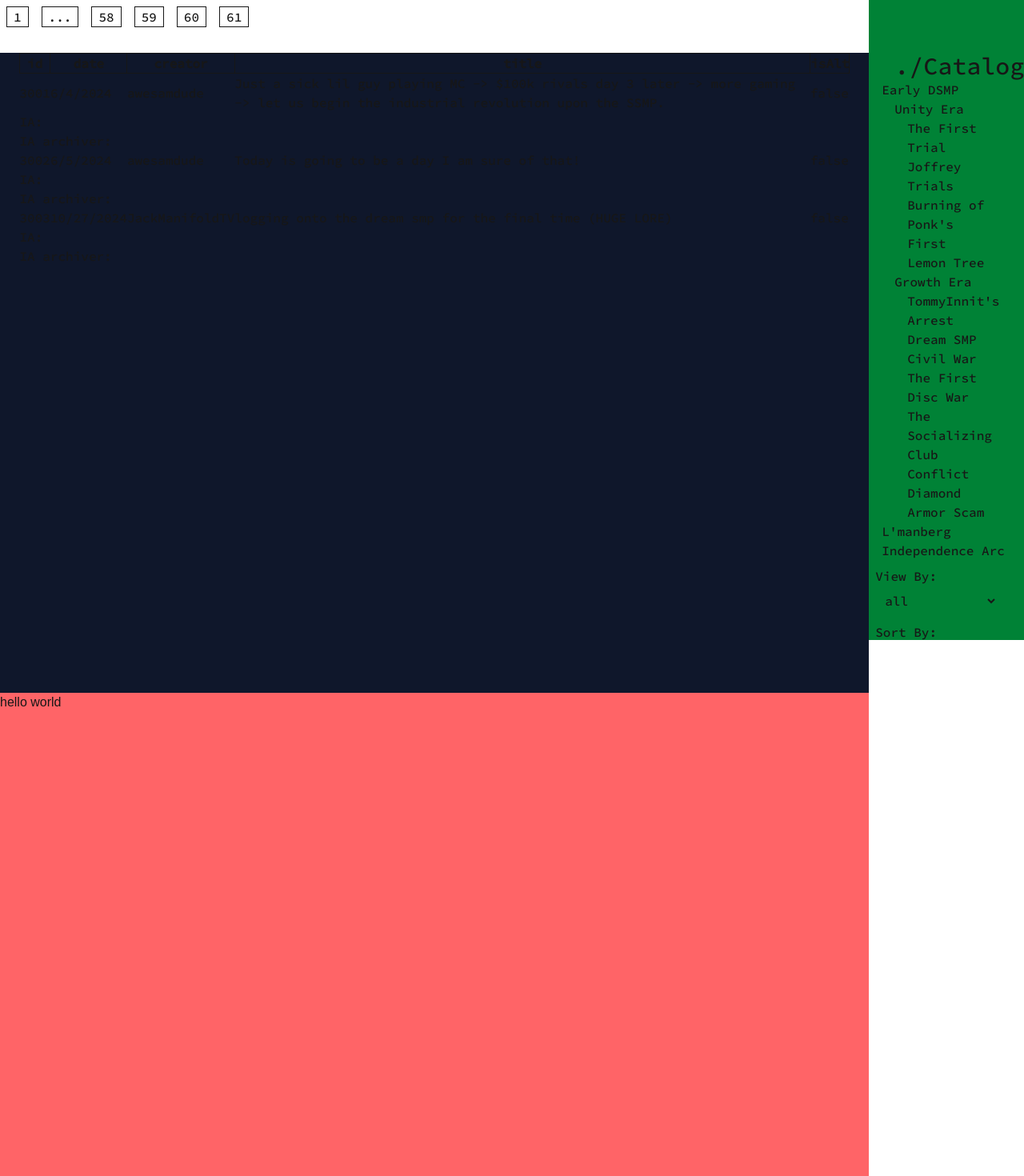
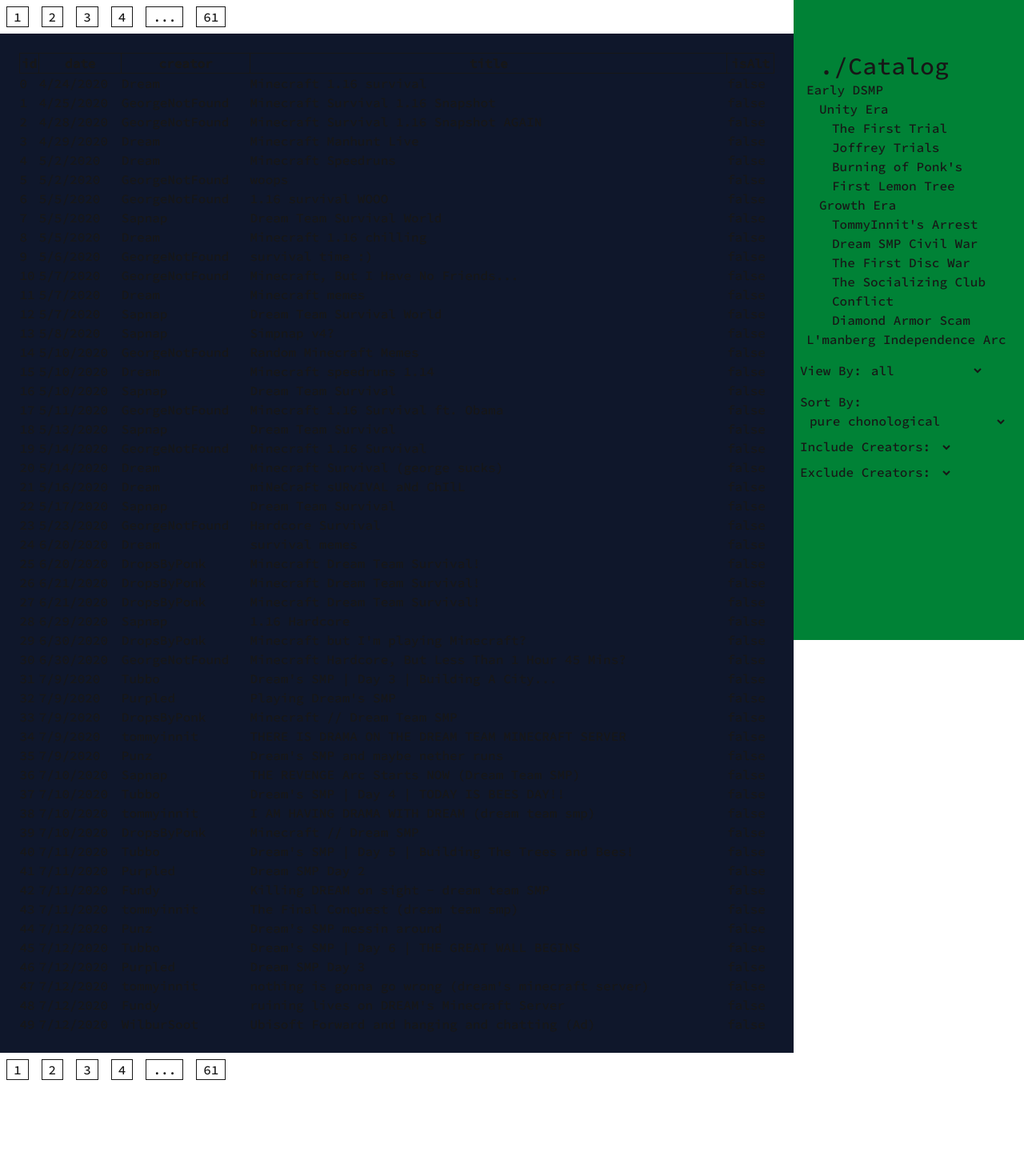
Before and after one commit to xiberxia/dsmpvodsproject, a Next.js app: page / in a window 1280 px wide. Shown: the top 1470 px of the page at 80% size. After the commit the page ends 1358 px from the top, so only its background shows below. Built offline with nearby package versions, Linux system fonts and the light colour scheme.

Commit message:
html table, fixed rowStates

```diff
--- a/src/app/page.tsx
+++ b/src/app/page.tsx
@@ -1,13 +1,12 @@
 "use client"
-import { useState } from 'react';
+import { useState, useEffect } from 'react';
 import vods from "./media/dsmpVodsMasterSheet";
 
 var vodsInUse = vods;
 
 
-
 var paginationDisplay = []
-function Pagination(vodsPerPage, totalVods, currentPage) {
+function Pagination(vodsPerPage: number, totalVods: number, currentPage: number) {
     const startPageNumbers = [];
     const middlePageNumbers = [];
     const endPageNumbers = [];
@@ -34,6 +33,7 @@
     )
 }
 
+const totalVods = vodsInUse.length;
 
 export default function Home() {
     /**
@@ -49,27 +49,38 @@
     // totalVods=vodsInUse.length
 
 
-  const totalVods = vodsInUse.length;
+    {/* default number vods per page */}
     const [ vodsPerPage, setVodsPerPage ] = useState(50);
-  const [ currentPage, setCurrentPage ] = useState(61);
-  const initRowExpandStates = [];
+    {/* pages starts counting from 1*/}
+    const [ currentPage, setCurrentPage ] = useState(1);
+
+    const initRowExpandStates : boolean[] = [];
     for (var i = 0; i < vodsPerPage; i++) {
         initRowExpandStates.push(false);
     }
     const [ rowExpand, setRowExpand ] = useState(initRowExpandStates);
 
-  function MakeRow( singleVod, index ) {
+    function changeRowStates(index: number) {
+        var curRowExpandStates = rowExpand.slice(0);
+        curRowExpandStates[index] = !rowExpand[index];
+
+        setRowExpand(curRowExpandStates);
+
+    }
+
+
+    function MakeRow( singleVod, index: number ) {
 
 
         return [
-      <tr key={singleVod.id}  onClick={() => setRowExpand(rowExpand[index])}>
+            <tr key={singleVod.id}  onClick={() => {changeRowStates(index)}}>
                 <td >{singleVod.id}</td>
                 <td >{singleVod.date}</td>
                 <td >{singleVod.creator}</td>
                 <td >{singleVod.title}</td>
                 <td >{singleVod.isAlt.toString()}</td>
             </tr>,
-      rowExpand && (
+            rowExpand[index] && (
                 <tr  key={singleVod.id + 10000}>
                     <td  colSpan={5} >
                     <p className="">IA: {singleVod.archiveLink}</p>
@@ -83,20 +94,18 @@
 
 
     var totalPages = 61;
-  function getTotalPages( vodsPerPage ) {
+    function getTotalPages( vodsPerPage: number ) {
         totalPages = Math.round((totalVods / vodsPerPage)+1);
     }
-  console.log(totalPages);
 
 
-  function getCurrentVods( vodsPerPage, currentPage, vodsInUse ) {
+    function getCurrentVods( vodsPerPage: number, currentPage: number, vodsInUse ) {
         const displayedVods = [];
         for (var i=0;i<vodsPerPage;i++) {
             if (((vodsPerPage * (currentPage-1)) + i) <= vodsInUse.length-1) {
                 displayedVods.push(vodsInUse[(vodsPerPage * (currentPage-1)) + i]);
             }
         }
-    console.log(displayedVods);
         return (
             displayedVods
         )
@@ -104,30 +113,89 @@
     const paginationKey = Pagination(vodsPerPage, totalVods, currentPage);
 
     return (
-    <div>
+        <div className="">
+        {/* pagination */}
         <div className="flex">
-      {paginationKey[0].map((pageNumber) => (<button className="border m-2 px-2 font-monospace" onClick={() => setCurrentPage(pageNumber)}>{pageNumber}</button>) )}
-      {paginationKey[1].length >= 1 && <div className="border m-2 px-2 font-monospace" >...</div>}
-      {paginationKey[1].map((pageNumber) => (<button className="border m-2 px-2 font-monospace" onClick={() => setCurrentPage(pageNumber)}>{pageNumber}</button>))}
+            {/* front few numbers */}
+            {paginationKey[0].map((pageNumber) =>
+                (<button key={pageNumber} className="border m-2 px-2 font-monospace"
+                    onClick={() => {setCurrentPage(pageNumber);
+                    setRowExpand(initRowExpandStates)}}>{pageNumber}</button>) )}
+
+            {/* ... */}
+
+            {paginationKey[1].length >= 1 &&
+                <div className="border m-2 px-2 font-monospace" >...</div>}
+            {/* middle numbers */}
+            {paginationKey[1].map((pageNumber) =>
+                (<button key={pageNumber} className="border m-2 px-2 font-monospace"
+                    onClick={() => {setCurrentPage(pageNumber);
+                    setRowExpand(initRowExpandStates)}}>{pageNumber}</button>) )}
+
+            {/* ... */}
+
             <div className="border m-2 px-2 font-monospace">...</div>
-      {paginationKey[2].map((pageNumber) => (<button className="border m-2 px-2 font-monospace" onClick={() => setCurrentPage(pageNumber)}>{pageNumber}</button>))}
+            {/* last few numbers */}
+            {paginationKey[2].map((pageNumber) =>
+                (<button key={pageNumber} className="border m-2 px-2 font-monospace"
+                    onClick={() => {setCurrentPage(pageNumber);
+                    setRowExpand(initRowExpandStates)}}>{pageNumber}</button>) )}
+
         </div>
-      <div className="bg-slate-900 h-200 font-monospace">
 
-        <table className="m-6">
-          <thead >
+        <div className="bg-slate-900 h-full p-6 flex font-monospace">
 
-            <tr >{Object.keys(vodsInUse[0]).map((key) => { if (!(key == "cid" || (key.includes("archive")) || (key.includes("youtube")) || (key.includes("notes")) ))  return <th key={key} className="border">{key}</th>
-              })}
+            <table className="table-fixed flex-grow">
+                <thead className="">
+
+                <tr className="">
+                    <th className="border ">id</th>
+                    <th className="border ">date</th>
+                    <th className="border ">creator</th>
+                    <th className="border ">title</th>
+                    <th className="border ">isAlt</th>
+
                 </tr>
                 </thead>
                 <tbody >
-              {getCurrentVods(vodsPerPage, currentPage, vodsInUse).map((singleVod, index) => (MakeRow(singleVod, index)))}
+                    {getCurrentVods(vodsPerPage, currentPage, vodsInUse).map((singleVod, index) =>
+                        (MakeRow(singleVod, index)))}
 
                 </tbody>
             </table>
+
         </div>
-    <p className="bg-red-400 h-screen">hello world </p>
+
+            {/* pagination */}
+            <div className="flex">
+                {/* front few numbers */}
+                {paginationKey[0].map((pageNumber) =>
+                    (<button key={pageNumber} className="border m-2 px-2 font-monospace"
+                     onClick={() => {setCurrentPage(pageNumber);
+                     setRowExpand(initRowExpandStates)}}>{pageNumber}</button>) )}
+
+                {/* ... */}
+
+                {paginationKey[1].length >= 1 &&
+                    <div className="border m-2 px-2 font-monospace" >...</div>}
+                {/* middle numbers */}
+                {paginationKey[1].map((pageNumber) =>
+                    (<button key={pageNumber} className="border m-2 px-2 font-monospace"
+                     onClick={() => {setCurrentPage(pageNumber);
+                     setRowExpand(initRowExpandStates)}}>{pageNumber}</button>) )}
+
+                {/* ... */}
+
+                <div className="border m-2 px-2 font-monospace">...</div>
+                {/* last few numbers */}
+                {paginationKey[2].map((pageNumber) =>
+                    (<button key={pageNumber} className="border m-2 px-2 font-monospace"
+                     onClick={() => {setCurrentPage(pageNumber);
+                     setRowExpand(initRowExpandStates)}}>{pageNumber}</button>) )}
+
+            </div>
+
+
         </div>
     );
 }
```
Lines whose indentation alone changed are shown as unchanged.
